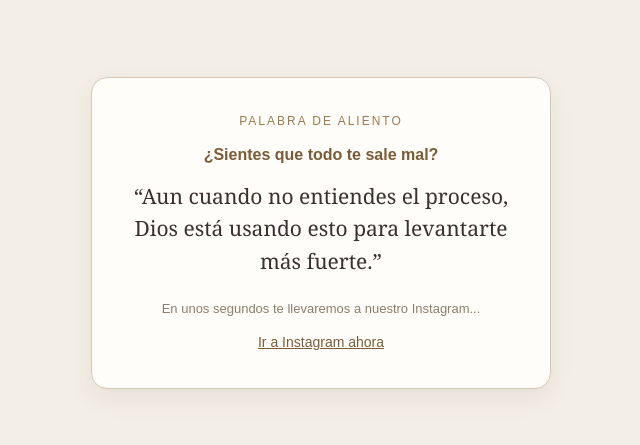
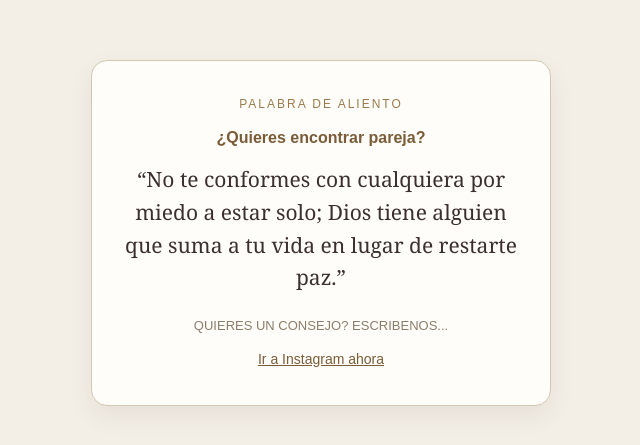
Before and after one commit to redesicj483-ship-it/codigo-qr, a plain HTML site: page index.html in a window 1280 px wide. Shown: the part 167-612 px from the top of the page, without its empty margins (319-959 px from the left). Drawn offline with Linux system fonts and the light colour scheme.

Commit message:
Add files via upload

```diff
--- a/index.html
+++ b/index.html
@@ -5,7 +5,7 @@
   <meta name="viewport" content="width=device-width, initial-scale=1.0">
   <title>Un mensaje para ti</title>
 
-  <meta http-equiv="refresh" content="7;url=https://www.instagram.com/icjerusalen7?utm_source=qr&lqvp=MTJuY24wOXVuNDZ0aw==">
+  <meta http-equiv="refresh" content="6;url=https://www.instagram.com/icjerusalen7?utm_source=qr&lqvp=MTJuY24wOXVuNDZ0aw==">
 
   <style>
     * {
@@ -79,13 +79,13 @@
   <main class="tarjeta">
     <div class="etiqueta">Palabra de aliento</div>
 
-    <p class="pregunta">¿Sientes que todo te sale mal?</p>
+    <p class="pregunta">¿Quieres encontrar pareja?</p>
 
     <p class="versiculo">
-      “Aun cuando no entiendes el proceso, Dios está usando esto para levantarte más fuerte.”
+      “No te conformes con cualquiera por miedo a estar solo; Dios tiene alguien que suma a tu vida en lugar de restarte paz.”
     </p>
 
-    <p class="aviso">En unos segundos te llevaremos a nuestro Instagram...</p>
+    <p class="aviso">QUIERES UN CONSEJO? ESCRIBENOS...</p>
 
     <a class="enlace-manual" href="https://www.instagram.com/icjerusalen7?utm_source=qr&lqvp=MTJuY24wOXVuNDZ0aw==">
       Ir a Instagram ahora
```
